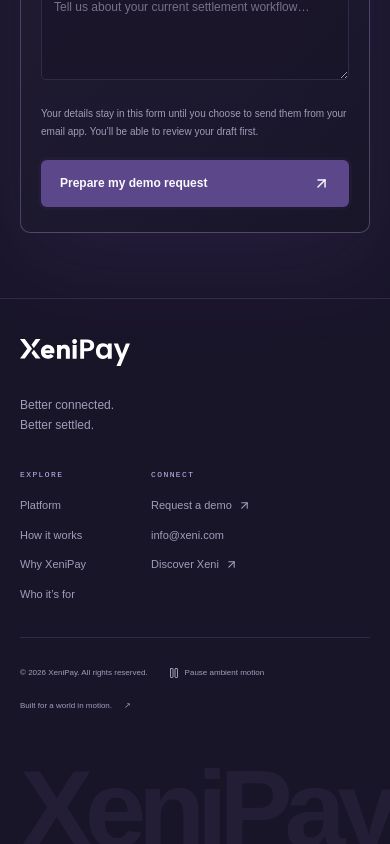
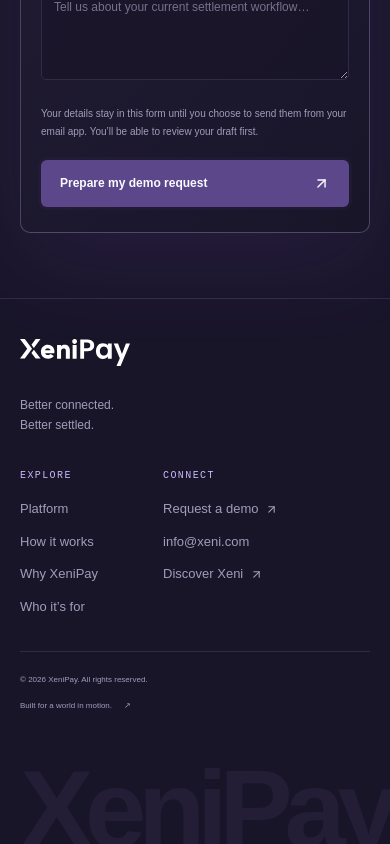
Before and after one commit to KXENI/XeniPay-Source_File-TBD, a Next.js app: page /contact in a window 390 px wide. Shown: the part 1237-2081 px from the top of the page. Built offline with nearby package versions, Linux system fonts and the light colour scheme; no server answers.

Commit message:
Increase FAQ and footer typography

```diff
--- a/src/app/globals.css
+++ b/src/app/globals.css
@@ -456,13 +456,14 @@
 .industry-payee small { display: block; font-size: 8px; color: #81968f; margin-top: 3px; }
 .industry-payee > svg { margin-left: auto; color: #9ebbab; }
 .faq-section { display: grid; grid-template-columns: 1fr 1.2fr; gap: 100px; }
-.faq-section > div > p:not(.eyebrow) { color: #99a9b1; font-size: 12px; margin: 20px 0 25px; }
+.faq-section > div > p:not(.eyebrow) { color: #99a9b1; font-size: clamp(14px, 1.2vw, 16px); line-height: 1.7; margin: 20px 0 25px; }
+.faq-section .text-link { font-size: clamp(14px, 1.15vw, 15px); }
 .faq-list details { border-bottom: 1px solid #ffffff15; }
-.faq-list summary { display: flex; justify-content: space-between; gap: 20px; align-items: center; padding: 23px 0; font-size: 13px; list-style: none; color: #d3ddda; }
+.faq-list summary { display: flex; justify-content: space-between; gap: 20px; align-items: center; padding: 23px 0; font-size: clamp(15px, 1.3vw, 17px); line-height: 1.45; list-style: none; color: #d3ddda; }
 .faq-list summary::-webkit-details-marker { display: none; }
 .faq-list summary svg { color: #92ada0; transition: transform .2s; }
 .faq-list details[open] summary svg { transform: rotate(45deg); }
-.faq-list details > p { font-size: 12px; line-height: 1.9; color: #9babb2; margin: -3px 30px 23px 0; }
+.faq-list details > p { font-size: clamp(14px, 1.15vw, 15px); line-height: 1.8; color: #9babb2; margin: -3px 30px 23px 0; }
 .cta-section { position: relative; overflow: hidden; background: #c0e5cd; color: #173026; padding: 65px 67px; border-radius: 10px; margin-bottom: 94px; }
 .cta-section > div:last-child { position: relative; z-index: 1; }
 .eyebrow-light { color: #3a6551; }
@@ -480,8 +481,8 @@
 .footer-top > div > p { font-size: 14px; line-height: 1.7; color: #93a49f; margin-top: 22px; }
 .footer-links { display: flex; gap: 90px; margin-right: 80px; }
 .footer-links > div { display: flex; flex-direction: column; align-items: flex-start; gap: 13px; }
-.footer-links > div > span { font: 8px var(--font-mono); letter-spacing: 1.4px; color: #7f968c; margin-bottom: 5px; }
-.footer-links a { color: #a8b9b3; font-size: 12px; display: flex; gap: 6px; align-items: center; }
+.footer-links > div > span { font: 10px var(--font-mono); letter-spacing: 1.4px; color: #7f968c; margin-bottom: 5px; }
+.footer-links a { color: #a8b9b3; font-size: 14px; display: flex; gap: 7px; align-items: center; }
 .footer-links a:hover { color: #d9f3e2; }
 .footer-bottom { border-top: 1px solid var(--line); padding-block: 22px; color: #81958c; font-size: 9px; display: flex; justify-content: space-between; align-items: center; gap: 15px; }
 .footer-bottom > span:last-child { display: flex; gap: 12px; align-items: center; }
@@ -659,7 +660,7 @@
   .booking-mix { display: none; } .live-overview { grid-template-columns: .72fr 1.5fr; } .geo-activity { border-left: 1px solid var(--paper-100); } .live-overview > .geo-activity { border-left: 1px solid var(--paper-100); }
   .technology-section { grid-template-columns: 1fr; gap: 42px; } .technology-copy { order: -1; max-width: 560px; } .technology-copy h2 { font-size: 29px; }
   .industry-tabs button { padding: 11px 12px; } .industry-copy { padding: 34px 28px; } .industry-copy h3 { font-size: 26px; } .industry-visual { padding: 28px; } .industry-transaction { width: calc(100% - 32px); }
-  .faq-section { gap: 35px; } .faq-list summary { font-size: 12px; } .cta-section { padding: 45px; } .cta-orbits { right: -150px; opacity: .6; } .cta-section h2 { font-size: 40px; }
+  .faq-section { gap: 35px; } .cta-section { padding: 45px; } .cta-orbits { right: -150px; opacity: .6; } .cta-section h2 { font-size: 40px; }
   .contact-grid { grid-template-columns: 1fr; gap: 40px; max-width: 560px; margin-inline: auto; } .contact-main { padding-top: 45px; } .back-link { margin-bottom: 25px; }
 }
 @media (max-width: 640px) {
@@ -687,9 +688,9 @@
   .technology-section { gap: 36px; } .technology-copy h2 { font-size: 32px; } .technology-copy > p:not(.eyebrow) { font-size: 12px; }
   .centered-heading h2 { font-size: 31px; } .centered-heading > p:last-child { font-size: 12px; line-height: 1.8; max-width: 300px; margin-inline: auto; }
   .industries-content { margin-top: 42px; } .industry-tabs { grid-template-columns: repeat(2, minmax(0, 1fr)); } .industry-tabs button { justify-content: flex-start; min-height: 59px; padding: 10px 16px; } .industry-tabs button:nth-child(2) { border-right: 0; } .industry-tabs button:nth-child(-n+2) { border-bottom: 1px solid color-mix(in srgb, var(--violet-300) 17%, transparent); } .industry-panel { grid-template-columns: 1fr; min-height: 0; } .industry-copy { padding: 34px 25px; } .industry-copy h3 { font-size: 28px; } .industry-visual { min-height: 450px; padding: 28px 20px; } .industry-photo-card { width: min(340px, 100%); } .industry-transaction { width: calc(100% - 30px); }
-  .faq-section { grid-template-columns: 1fr; gap: 30px; } .faq-list summary { font-size: 13px; padding-block: 22px; }
+  .faq-section { grid-template-columns: 1fr; gap: 30px; } .faq-list summary { font-size: 15px; padding-block: 22px; } .faq-list details > p { font-size: 14px; }
   .cta-section { padding: 36px 26px; margin-bottom: 65px; } .cta-section h2 { margin-bottom: 28px; font-size: 35px; } .cta-section .button { font-size: 14px; } .cta-orbits { top: 140px; right: -310px; opacity: .35; }
-  .footer-top { padding-block: 40px 35px; flex-direction: column; gap: 35px; } .footer-top > div > p { font-size: 12px; } .footer-links { margin-right: 0; gap: 65px; } .footer-links a { font-size: 11px; } .footer-bottom { justify-content: flex-start; flex-wrap: wrap; gap: 10px 20px; font-size: 8px; } .footer-bottom > span:last-child { width: 100%; margin-top: 4px; } .motion-toggle { font-size: 8px; padding: 7px 0; } .footer-wordmark { margin-top: 30px; margin-bottom: -10px; }
+  .footer-top { padding-block: 40px 35px; flex-direction: column; gap: 35px; } .footer-top > div > p { font-size: 12px; } .footer-links { margin-right: 0; gap: 65px; } .footer-links a { font-size: 13px; } .footer-bottom { justify-content: flex-start; flex-wrap: wrap; gap: 10px 20px; font-size: 8px; } .footer-bottom > span:last-child { width: 100%; margin-top: 4px; } .footer-wordmark { margin-top: 30px; margin-bottom: -10px; }
   .contact-main { padding-block: 35px 65px; } .contact-copy h1 { font-size: 48px; } .lead-form { padding: 25px 20px; } .form-row { grid-template-columns: 1fr; gap: 0; } .contact-copy > p:not(.eyebrow) { font-size: 13px; }
 }
 @media (prefers-reduced-motion: reduce) {
--- a/src/components/footer.tsx
+++ b/src/components/footer.tsx
@@ -2,12 +2,11 @@
 import { ArrowUpRight } from "lucide-react";
 import { Logo } from "@/components/ui";
 import { navigation, site } from "@/lib/site";
-import { MotionToggle } from "@/components/motion-toggle";
 
 export function Footer() {
   return <footer className="site-footer"><div className="shell">
     <div className="footer-top"><div><Logo/><p>Better connected.<br/>Better settled.</p></div><div className="footer-links"><div><span>EXPLORE</span>{navigation.map(item => <Link key={item.href} href={item.href}>{item.label}</Link>)}</div><div><span>CONNECT</span><Link href="/contact">Request a demo<ArrowUpRight size={13}/></Link><a href={`mailto:${site.email}`}>{site.email}</a><a href="https://www.xeni.com/" target="_blank" rel="noopener noreferrer">Discover Xeni<span className="sr-only"> (opens in a new tab)</span><ArrowUpRight size={13}/></a></div></div></div>
-    <div className="footer-bottom"><span>© {new Date().getFullYear()} XeniPay. All rights reserved.</span><MotionToggle/><span>Built for a world in motion. <span aria-hidden="true">↗</span></span></div>
+    <div className="footer-bottom"><span>© {new Date().getFullYear()} XeniPay. All rights reserved.</span><span>Built for a world in motion. <span aria-hidden="true">↗</span></span></div>
     <div className="footer-wordmark" aria-hidden="true">XeniPay<span>↗</span></div>
   </div></footer>;
 }
```
